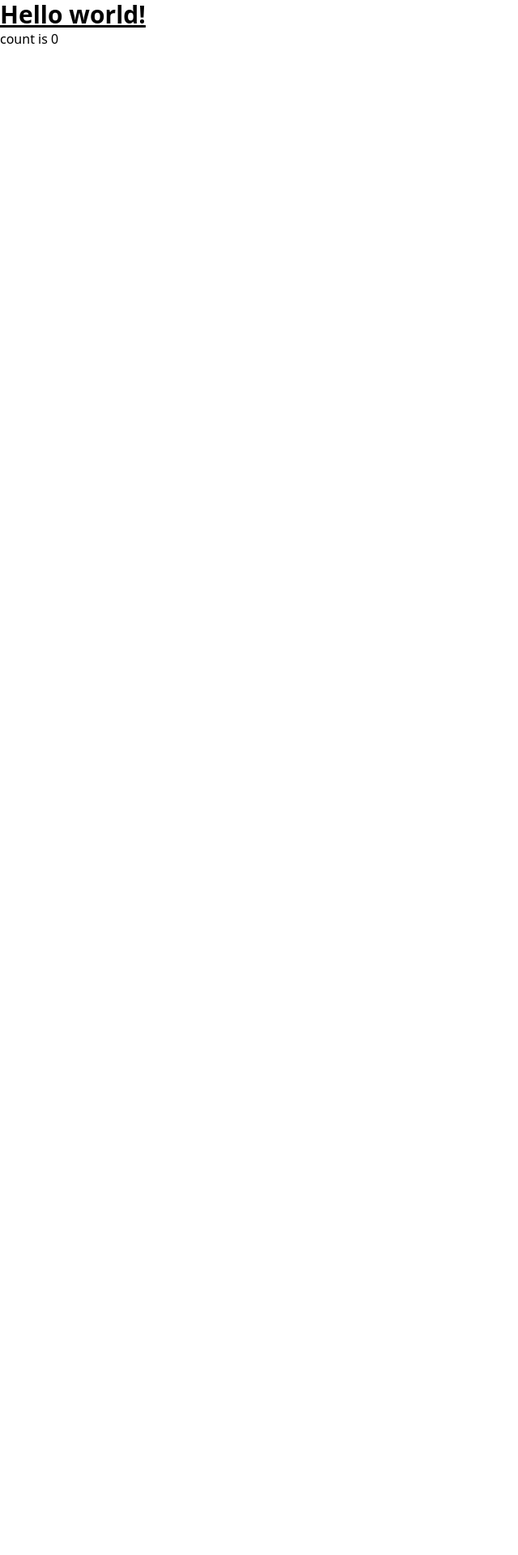
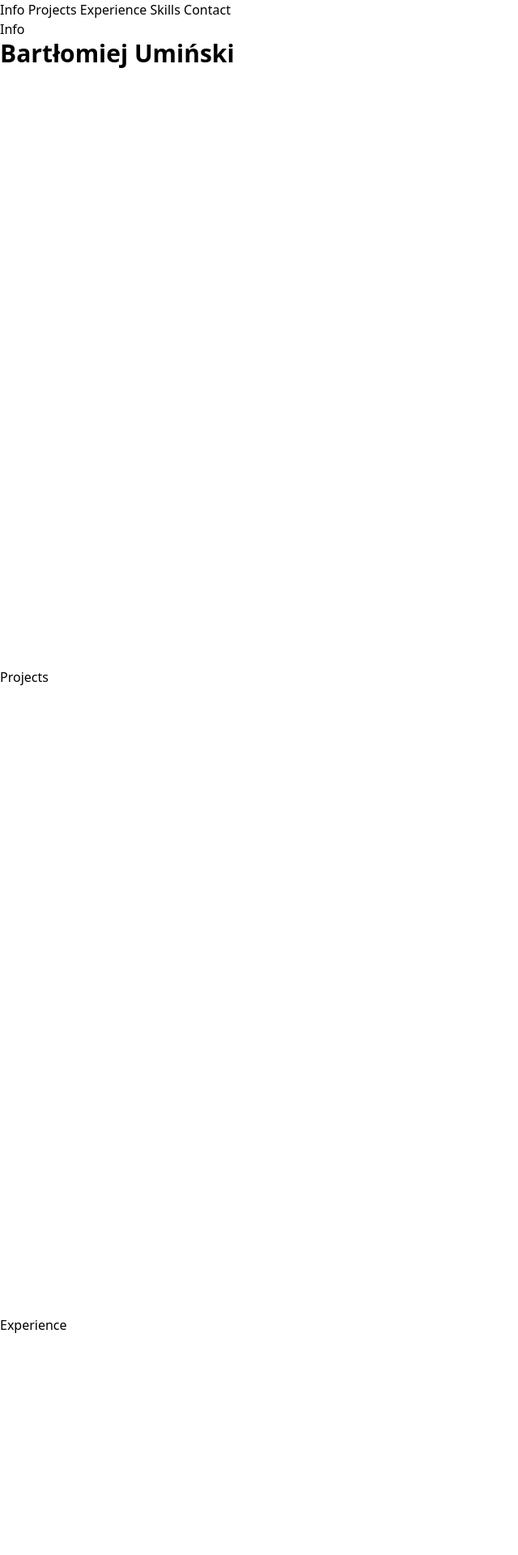
Before and after one commit to FritzTheCat9/Portfolio, a Svelte app in the folder portfolio/: page / in a window 1280 px wide. Shown: the top 1920 px of the page at 81% size, without its empty margins (0-640 px from the left). Before the commit the page ends 800 px from the top, so only its background shows below. Built offline with nearby package versions, Linux system fonts and the light colour scheme.

Commit message:
scrollable sections

```diff
--- a/portfolio/index.html
+++ b/portfolio/index.html
@@ -1,10 +1,10 @@
-<!doctype html>
+<!DOCTYPE html>
 <html lang="en">
   <head>
     <meta charset="UTF-8" />
     <link rel="icon" type="image/svg+xml" href="/vite.svg" />
     <meta name="viewport" content="width=device-width, initial-scale=1.0" />
-    <title>Vite + Svelte + TS</title>
+    <title>Bartłomiej Umiński</title>
   </head>
   <body>
     <div id="app"></div>
--- a/portfolio/src/App.svelte
+++ b/portfolio/src/App.svelte
@@ -1,8 +1,69 @@
 <script lang="ts">
   import Counter from './lib/Counter.svelte'
+
+  function scrollIntoView(event: MouseEvent) {
+    const target = event.currentTarget as HTMLAnchorElement;
+    const href = target.getAttribute('href');
+    if (!href) return;
+
+    const el = document.querySelector(href);
+    if (!el) return;
+
+    el.scrollIntoView({
+      behavior: 'smooth',
+    });
+  }
 </script>
 
+<!-- change tailwind font to roboto -->
+
 <main>
-  <h1 class="text-3xl font-bold underline">Hello world!</h1>
+  <nav>
+    <a href="#info" on:click|preventDefault={scrollIntoView}>Info</a>
+    <a href="#projects" on:click|preventDefault={scrollIntoView}>Projects</a>
+    <a href="#experience" on:click|preventDefault={scrollIntoView}>Experience</a>
+    <a href="#skills" on:click|preventDefault={scrollIntoView}>Skills</a>
+    <a href="#contact" on:click|preventDefault={scrollIntoView}>Contact</a>
+    <!-- download resume button -->
+  </nav>
+
+	<section id="info">
+		<h2>
+			Info
+		</h2>
+    <div>
+      <h1 class="text-3xl font-bold">Bartłomiej Umiński</h1>
+      <!-- image -->
+      <!-- about me -->
+      <!-- social media (github, linkedin)-->
+    </div>
+	</section>
+	<section id="projects">
+		<h2>
+			Projects
+		</h2>
+	</section>
+	<section id="experience">
+		<h2>
+			Experience
+		</h2>
+	</section>
+	<section id="skills">
+		<h2>
+			Skills
+		</h2>
+	</section>
+	<section id="contact">
+		<h2>
+			Contact
+		</h2>
+	</section>
+
   <Counter />
 </main>
+
+<style>
+	section {
+		min-height: 100vh;
+	}
+</style>
```
